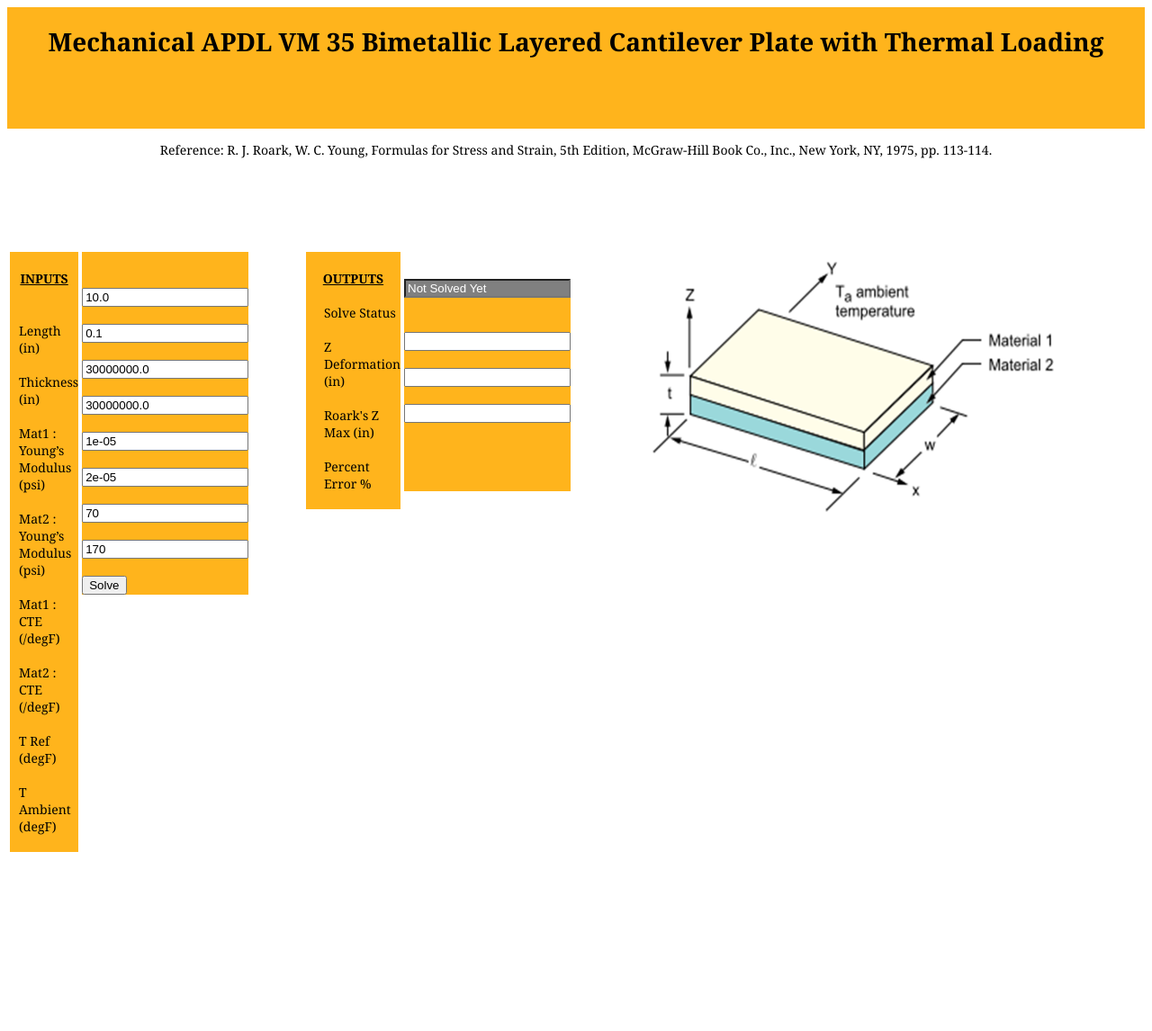
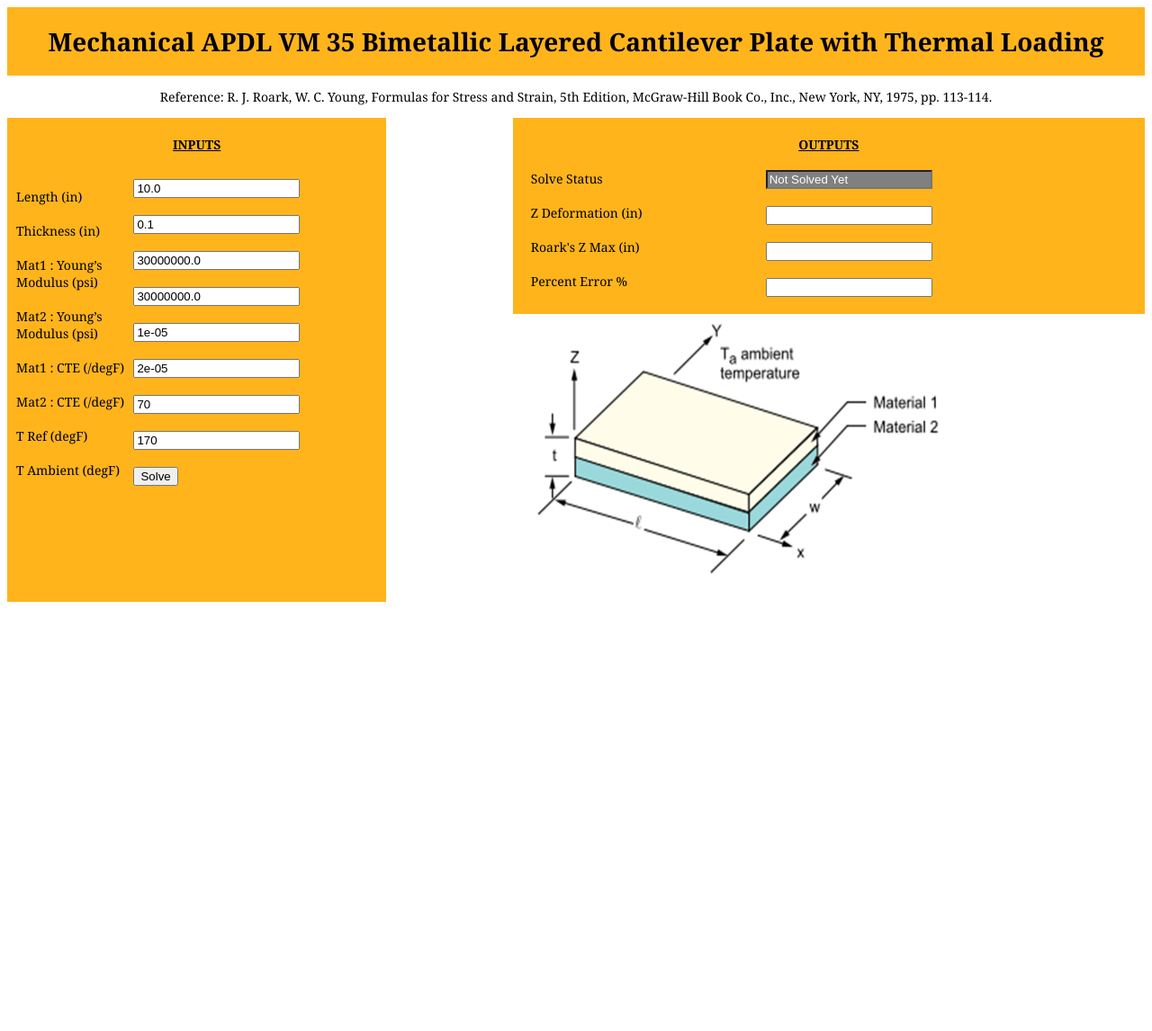
Before and after one commit to da-fedin/start_with_pymapdl, a Flask app: page / in a window 1280 px wide. Shown: the top 1146 px of the page at 90% size. After the commit the page ends 669 px from the top, so only its background shows below. Run offline with Flask 3, Linux system fonts and the light colour scheme.

Commit message:
completed

```diff
--- a/templates/index.html
+++ b/templates/index.html
@@ -5,12 +5,6 @@
 <head>
     <meta charset="UTF-8">
     <title>APDL Webapp</title>
-    <style>
-        .invisible {
-            height: 30px;  /* Adjust the height to create the desired space */
-            visibility: hidden;
-        }
-    </style>
 </head>
 
 <body>
@@ -37,12 +31,10 @@
             <p>Reference: R. J. Roark, W. C. Young, Formulas for Stress and Strain, 5th Edition, McGraw-Hill Book Co., Inc., New York, NY, 1975, pp. 113-114.</p>
         </div>
 
-        <table>
-            <tr>
-                <td valign="top">
         <div class="Input-Header">
             <b><u>INPUTS</u></b> </label> <br/><br/>
         </div>
+
         <div class="Input-Names">
             <label for="Length">Length (in) </label><br/><br/>
             <label for="Thickness">Thickness (in) </label> <br/><br/>
@@ -53,8 +45,7 @@
             <label for="tref">T Ref (degF) </label> <br/><br/>
             <label for="tamb">T Ambient (degF) </label> <br/><br/>
         </div>
-                </td>
-                <td valign="top">
+
         <div class="Input-Values">
             <form onsubmit='fetchData()' method="POST">
                 <div class="invisible"></div>
@@ -70,65 +61,44 @@
                 <button type="submit" value="submit" name="Solve">Solve</button>
             </form>
         </div>
-                </td>
-                <td>&nbsp;&nbsp;&nbsp;</td> <!-- Spacer cell -->
-                <td>&nbsp;&nbsp;&nbsp;</td> <!-- Spacer cell -->
-                <td>&nbsp;&nbsp;&nbsp;</td> <!-- Spacer cell -->
-                <td>&nbsp;&nbsp;&nbsp;</td> <!-- Spacer cell -->
-                <td valign="top">
+
         <div class="Output-Header">
             <b><u>OUTPUTS</u></b> </label> <br/><br/>
         </div>
+
         <div class="Output-Names">
-
             <label for="SolveStatus">Solve Status </label> <br/><br/>
             <label for="TotalDeformation">Z Deformation (in) </label> <br/><br/>
             <label for="RoarksZmax">Roark's Z Max (in) </label> <br/><br/>
             <label for="error">Percent Error %</label> <br/><br/>
-                <td valign="top">
         </div>
-                    <div class="invisible"></div>
+
         <div class="Output-Values">
             {%if Flag%}
-                            <input type="text" id="SolveStatus" name="SolveStatus" readonly="readonly" value={{SolveStatus}}> <br/><br/>
-                            <input type="number" id="TotalDeformation" name="TotalDeformation" readonly="readonly" ,
-                                   value={{TotalDeformation}}> <br/><br/>
-                            <input type="number" id="RoarksZmax" name="RoarksZmax" readonly="readonly" ,
-                                   value={{RoarksZmax}}> <br/><br/>
-                            <input type="number" id="error" name="error" readonly="readonly" ,
-                               value={{error}}> <br/><br/>
+                <input type="text" id="SolveStatus" name="SolveStatus" readonly="readonly" value={{SolveStatus}}> <br/>
+                <input type="number" id="TotalDeformation" name="TotalDeformation" readonly="readonly", value={{TotalDeformation}}> <br/><br/>
+                <input type="number" id="RoarksZmax" name="RoarksZmax" readonly="readonly", value={{RoarksZmax}}> <br/><br/>
+                <input type="number" id="error" name="error" readonly="readonly", value={{error}}> <br/><br/>
             {% else %}
-                            <input type="text" id="SolveStatus" name="SolveStatus" readonly="readonly" value="Not Solved Yet"> <br/><br/>
+                <input type="text" id="SolveStatus" name="SolveStatus" readonly="readonly" value="Not Solved Yet"> <br/>
                 <input type="float" id="TotalDeformation" name="TotalDeformation" readonly="readonly"> <br/><br/>
                 <input type="float" id="RoarksZmax" name="RoarksZmax" readonly="readonly"> <br/><br/>
                 <input type="float" id="error" name="error" readonly="readonly"> <br/><br/>
             {%endif%}
-                        <br/> <br/> <br/>
+        </div>
 
-                    </div>
-                </td>
-                <td>&nbsp;&nbsp;&nbsp;</td> <!-- Spacer cell -->
-                <td>&nbsp;&nbsp;&nbsp;</td> <!-- Spacer cell -->
-                <td>&nbsp;&nbsp;&nbsp;</td> <!-- Spacer cell -->
-                <td>&nbsp;&nbsp;&nbsp;</td> <!-- Spacer cell -->
-                <td valign="top">
+<!--        <div class="Input-Image">-->
+<!--            <img src="{{ url_for('static', filename='input_image.png') }}" alt="problem description  image" style="width:480px;height:300px;">-->
+<!--        </div>-->
 
-<!--                    <div class="Dummy">-->
-<!--                        {{ url_for('static', filename='cylinder_use.png') }}-->
-<!--                        <img src="{{ url_for('static', filename='cylinder_use.png') }}" alt="dummy" style="width:480px;height:300px;">-->
-<!--                    </div>-->
-
-                    <div class="Input-Image">
-                        <img src="{{ url_for('static', filename='input_image.png') }}" alt="problem description  image" style="width:480px;height:300px;">
-                    </div>
         <div class="Result-Image">
             {%if Flag%}
-                            <img src="{{ url_for('static', filename='cylinder_use.png') }}" alt="result image" style="width:600px;height:450px;">
+                <img src="{{ url_for('static', filename='cylinder_use.png') }}" alt="result image" style="width:480px;height:300px;">
+            {% else %}
+                <img src="{{ url_for('static', filename='input_image.png') }}" alt="problem description  image" style="width:480px;height:300px;">
             {%endif%}
         </div>
-                </td>
-            </tr>
-        </table>
+
     </div>
 </body>
 </html>
```
Also changed, not shown: static/cylinder_use.png. Lines whose indentation alone changed are shown as unchanged.
